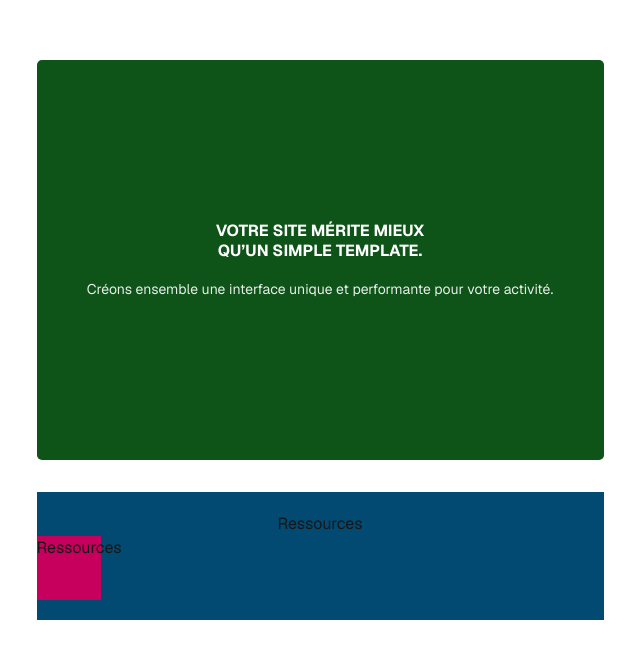
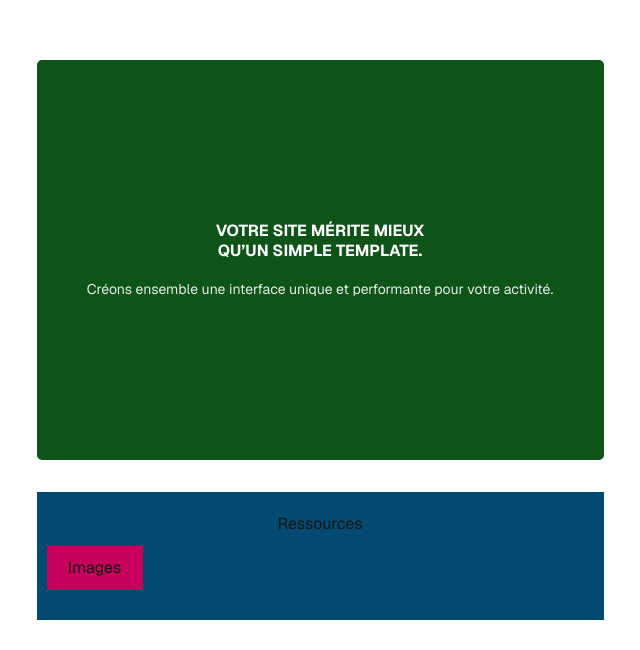
Before and after one commit to Halloween47/vitrine-2025, a Next.js app: page / in a window 1280 px wide. Shown: the part 104-754 px from the top of the page, without its empty margins (320-960 px from the left). Built offline with nearby package versions, Linux system fonts and the light colour scheme.

Commit message:
test Ressources version 3

```diff
--- a/src/components/Ressources/Ressource.module.css
+++ b/src/components/Ressources/Ressource.module.css
@@ -1,3 +1,4 @@
 #ressource {
-    padding: 20px 0px;
+    margin: 10px;
+    padding: 10px 0px;
 }
--- a/src/components/Ressources/Ressource.tsx
+++ b/src/components/Ressources/Ressource.tsx
@@ -2,8 +2,8 @@ import styles from './Ressource.module.css';
 
 export default function Ressource() {
     return (
-      <section className=" bg-pink-700 dark:bg-pink-500 size-16 text-center p-[20px]" id={styles.ressources}>
-        Ressources
+      <section className=" bg-pink-700 dark:bg-pink-800 w-24 text-center m-[20px]" id={styles.ressource}>
+        Images
       </section>
     );
   }
```
